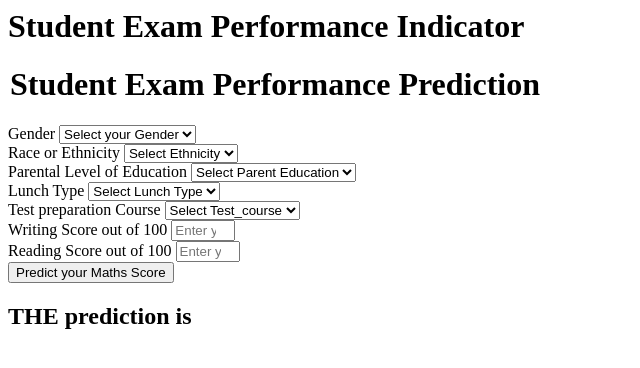
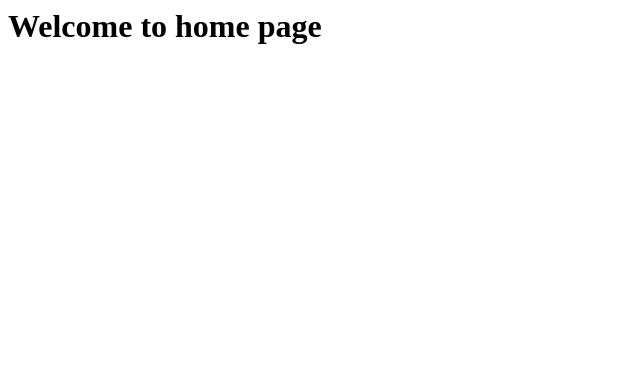
Before and after one commit to SUREN7-7/Student_Marks_Prediction, a Flask app: page / in a window 1280 px wide. Shown: the top 368 px of the page, without its empty margins (0-640 px from the left). Run offline with Flask 3, Linux system fonts and the light colour scheme.

Commit message:
Update index.html

```diff
--- a/templates/index.html
+++ b/templates/index.html
@@ -1,111 +1 @@
-<html>
-<body>
-    <div class="login">
-       <h1>Student Exam Performance Indicator</h1>
-
-       <form action="{{ url_for('predict_datapoint')}}" method="post">
-        <h1>
-            <legend>Student Exam Performance Prediction</legend>
-        </h1>
-        <div class="mb-3">
-            <label class="form-label">Gender</label>
-            <select class="form-control" name="gender" placeholder="Enter you Gender" required>
-                <option class="placeholder" selected disabled value="">Select your Gender</option>
-                <option value="male">
-                    Male
-                </option>
-                <option value="female">
-                    Female
-                </option>
-            </select>
-        </div>
-        <div class="mb-3">
-            <label class="form-label">Race or Ethnicity</label>
-            <select class="form-control" name="ethnicity" placeholder="Enter you ethnicity" required>
-                <option class="placeholder" selected disabled value="">Select Ethnicity</option>
-                <option value="group A">
-                    Group A
-                </option>
-                <option value="group B">
-                    Group B
-                </option>
-                <option value="group C">
-                    Group C
-                </option>
-                <option value="group D">
-                    Group D
-                </option>
-                <option value="group E">
-                    Group E
-                </option>
-            </select>
-        </div>
-        <div class="mb-3">
-            <label class="form-label">Parental Level of Education</label>
-            <select class="form-control" name="parental_level_of_education"
-                placeholder="Enter you Parent Education" required>
-                <option class="placeholder" selected disabled value="">Select Parent Education</option>
-                <option value="associate's degree">
-                    associate's degree
-                </option>
-                <option value="bachelor's degree">
-                    bachelor's degree
-                </option>
-                <option value="high school">
-                    high school
-                </option>
-                <option value="master's degree">
-                    master's degree
-                </option>
-                <option value="some college">
-                    some college
-                </option>
-                <option value="some high school">
-                    some high school
-                </option>
-            </select>
-        </div>
-        <div class="mb-3">
-            <label class="form-label">Lunch Type</label>
-            <select class="form-control" name="lunch" placeholder="Enter you Lunch" required>
-                <option class="placeholder" selected disabled value="">Select Lunch Type</option>
-                <option value="free/reduced">
-                    free/reduced
-                </option>
-                <option value="standard">
-                    standard
-                </option>
-            </select>
-        </div>
-        <div class="mb-3">
-            <label class="form-label">Test preparation Course</label>
-            <select class="form-control" name="test_preparation_course" placeholder="Enter you Course"
-                required>
-                <option class="placeholder" selected disabled value="">Select Test_course</option>
-                <option value="none">
-                    None
-                </option>
-                <option value="completed">
-                    Completed
-                </option>
-            </select>
-        </div>
-        <div class="mb-3">
-            <label class="form-label">Writing Score out of 100</label>
-            <input class="form-control" type="number" name="reading_score"
-                placeholder="Enter your Reading score" min='0' max='100' />
-        </div>
-        <div class="mb-3">
-            <label class="form-label">Reading Score out of 100</label>
-            <input class="form-control" type="number" name="writing_score"
-                placeholder="Enter your Reading Score" min='0' max='100' />
-        </div>
-        <div class="mb-3">
-            <input class="btn btn-primary" type="submit" value="Predict your Maths Score" required />
-        </div>
-    </form>
-    <h2>
-       THE  prediction is {{results}}
-    </h2>
-   <body>
-</html>
+<h1>Welcome to home page</h1>
```
